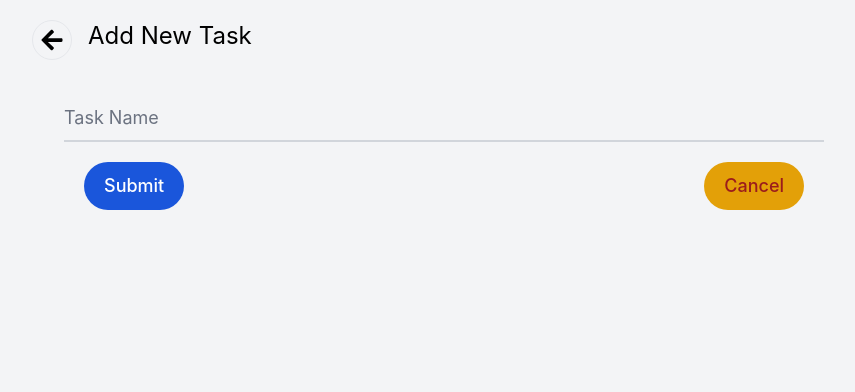
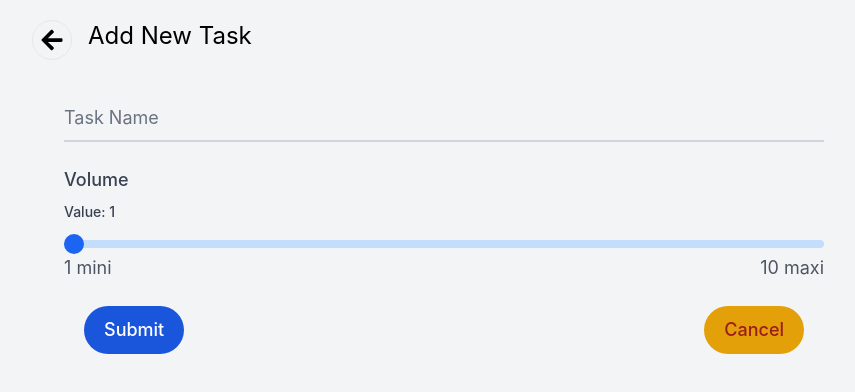
Before and after one commit to douglas86/Todo-App-React, a React (Vite) app: page /new-task in a window 1280 px wide. Shown: the top 392 px of the page, without its empty margins (208-1063 px from the left). Built offline with nearby package versions, Linux system fonts and the light colour scheme.

Commit message:
feat(added): range slider with min and max values

```diff
--- a/src/components/organism/Form.tsx
+++ b/src/components/organism/Form.tsx
@@ -1,3 +1,4 @@
+import { useState } from "react";
 import { useForm, SubmitHandler } from "react-hook-form";
 import FormInputWithLevels from "../molecule/FormInputWithLevels.tsx";
 import FormButton from "../molecule/FormButton.tsx";
@@ -9,10 +10,16 @@ const Form = () => {
     register,
     handleSubmit,
     watch,
+    setValue,
     formState: { errors },
   } = useForm<FormInputs>({
     mode: "onChange",
+    defaultValues: {
+      priority: "1",
+    },
   });
+
+  const [priority, setPriority] = useState<string>("1");
 
   const { keyExists } = useLocal();
 
@@ -23,6 +30,9 @@ const Form = () => {
   console.log("watch", watch());
 
   // fhfgh
+
+  // TODO: Range slider in this component
+  // TODO: break the range slider up to its own component
 
   return (
     <form className="w-full m-3 p-5" onSubmit={handleSubmit(onSubmit)}>
@@ -38,6 +48,38 @@ const Form = () => {
         error={errors.taskName}
       />
 
+      {/*Range Slider*/}
+      <div className={`w-full my-6`}>
+        {/*label for range slider*/}
+        <label
+          htmlFor="volume"
+          className={`block text-lg font-medium text-gray-700 mb-2`}
+        >
+          Volume
+        </label>
+
+        <label className={`block text-sm font-medium text-gray-700 mb-2`}>
+          Value: {watch("priority") ?? "1"}
+        </label>
+
+        {/*slider*/}
+        <input
+          id="volume"
+          type="range"
+          min="1"
+          max="10"
+          value={watch("priority") ?? "1"}
+          className={`w-full h-2 bg-blue-200 rounded-lg appearance-none cursor-pointer accent-blue-600`}
+          onChange={(event) => setValue("priority", event.target.value)}
+        />
+
+        {/*showing min and max value*/}
+        <div className={`flex justify-between text-lg text-gray-600 mb-1`}>
+          <span>1 mini</span>
+          <span>10 maxi</span>
+        </div>
+      </div>
+
       {/*form buttons*/}
       <FormButton />
     </form>
```
